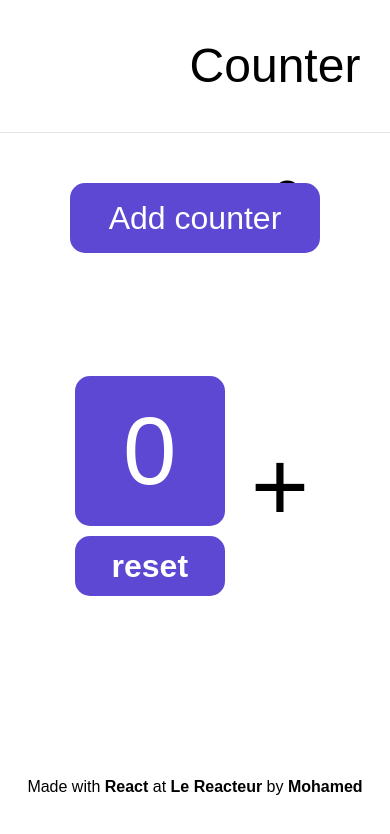
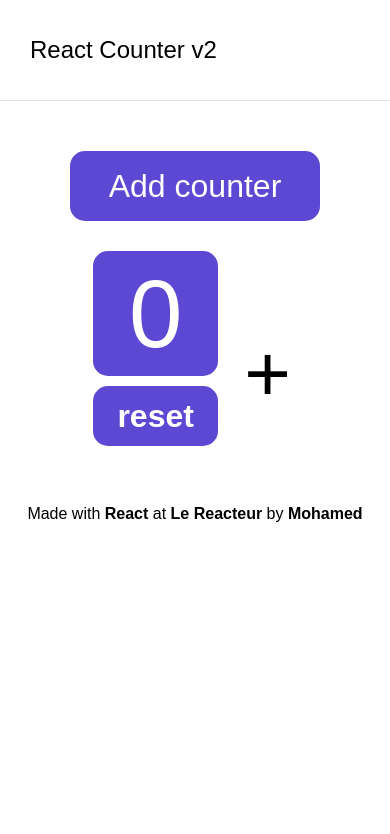
Before and after one commit to moha5145/counter-v2-react, a React (Create React App) app: page / in a window 390 px wide. Shown: the top 834 px of the page. Built offline with nearby package versions, Linux system fonts and the light colour scheme; the HTML template or start-up script is replaced by a standard one.

Commit message:
responsive

```diff
--- a/src/App.css
+++ b/src/App.css
@@ -1,6 +1,6 @@
 .App {
   text-align: center;
-  /* height: 97vh; */
+  height: 97vh;
   font-family: sans-serif;
   box-sizing: border-box;
 }
@@ -40,17 +40,19 @@
   display: flex;
   justify-content: center;
   align-items: center;
-  height: 60vh;
+  flex-wrap: wrap;
   margin-top: 20px;
+  padding: 10px;
 }
 .counter-component {
-  /* height: 50vh; */
   display: flex;
   align-items: center;
   justify-content: center;
-  margin-bottom: 80px;
+  flex-wrap: wrap;
+  margin-bottom: 40px;
+
 }
- .btn-container {
+.btn-container {
   display: flex;
   justify-content: center;
   align-items: center;
@@ -75,7 +77,7 @@
   background-color: #5C48D3;
 }
 
- .plus-btn, .minus-btn {
+.plus-btn, .minus-btn {
   border: none;
   background-color: white;
   font-size: 100px;
@@ -85,8 +87,8 @@
   margin-bottom: 20px;
 }
 .btn-container .display {
-  width: 150px;
-  height: 150px;
+  max-width: 150px;
+  max-height: 150px;
   border: none;
   border-radius: 15px;
   font-size: 96px;
@@ -99,6 +101,7 @@
 .counter-component .reset {
 
   margin-top: 10px;
+  margin-bottom: 50px;
   border: none;
   border-radius: 15px;
   width: 150px;
@@ -107,6 +110,65 @@
   font-weight: 600;
 }
 
+footer {
+  margin-top: 12%;
+}
 footer span {
   font-weight: bold;
 }
+
+@media(max-width: 860px) {
+  footer {
+    margin-top: 0px;
+  }
+
+  .counter-component {
+    margin-bottom: 0px;
+
+  }
+}
+
+@media(max-width: 650px) {
+   .App header {
+    height: 122px;
+  }
+
+  header .alarm {
+    padding: 0 20px;
+  }
+
+  header h1 {
+    font-size: 34px;
+    font-weight: 400;
+  }
+}
+
+@media(max-width: 400px) {
+
+  .App header {
+    height: 100px;
+  }
+
+  header .alarm {
+    font-size: 40px;
+    padding: 0 15px;
+  }
+
+  header h1 {
+    font-size: 24px;
+  }
+
+  .btn-container .display {
+    max-width: 125px;
+    max-height: 125px;
+    line-height: 125px;
+  }
+
+
+  .counter-component .reset {
+    width: 125px;
+  }
+  .plus-btn, .minus-btn {
+    font-size: 80px;
+  }
+}
```
